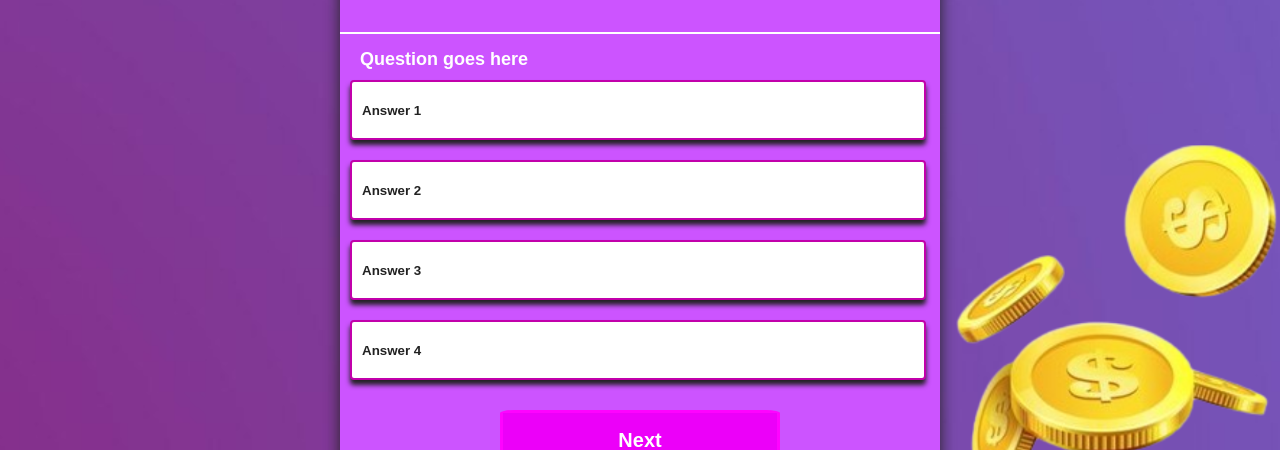
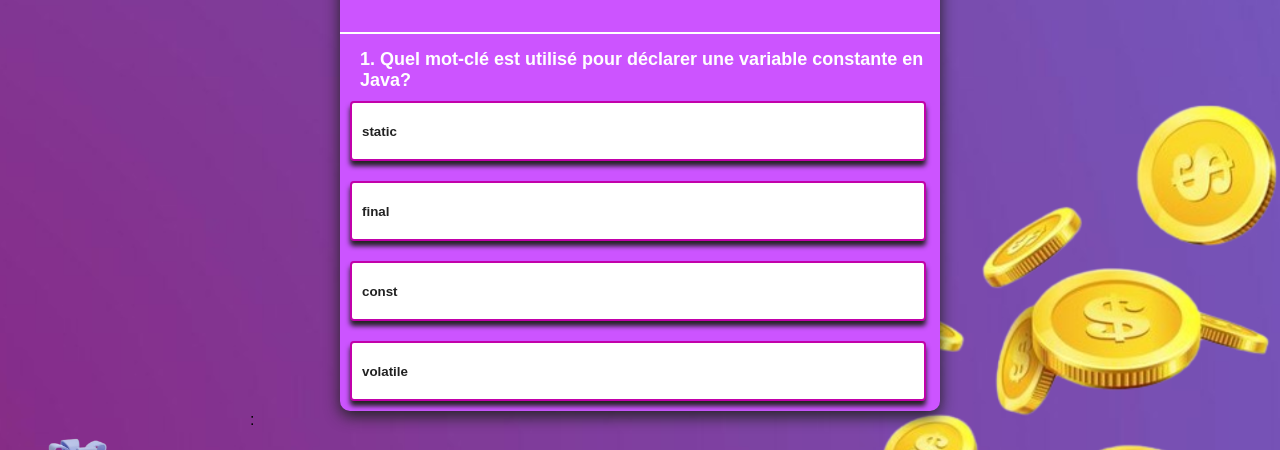
Before and after one commit to zinebzarda/Simple-Quiz-Game, a plain HTML site: page index.html in a window 1280 px wide. Shown: the part 350-800 px from the top of the page. Drawn offline with Linux system fonts and the light colour scheme.

Commit message:
add change

```diff
--- a/index.html
+++ b/index.html
@@ -21,11 +21,8 @@
         <h1>Simple Quiz</h1>
         <div class="quiz">
           <h2 id="question">Question goes here</h2>
-          <div class="answer">
-            <button class="btn">Answer 1</button>
-            <button class="btn">Answer 2</button>
-            <button class="btn">Answer 3</button>
-            <button class="btn">Answer 4</button>
+          <div id="answer">
+
           </div>
           <button id="next">Next</button>
         </div>
--- a/script.js
+++ b/script.js
@@ -1,43 +1,43 @@
 const questions = [
   {
-    question: "aaaaaaaaaa",
+    question: "Quel mot-clé est utilisé pour déclarer une variable constante en Java?",
     answers: [
-      { text: "bbb", correct: false },
-      { text: "bbb", correct: true },
-      { text: "bbb", correct: false },
-      { text: "bbb", correct: false },
+      { text: "static", correct: false },
+      { text: "final", correct: true },
+      { text: "const", correct: false },
+      { text: "volatile", correct: false },
     ],
   },
   {
-    question: "aaaaaaaaaa",
+    question: "Quelle interface est utilisée pour trier les éléments dans un tableau en Java?",
     answers: [
-      { text: "bbb", correct: false },
-      { text: "bbb", correct: true },
-      { text: "bbb", correct: false },
-      { text: "bbb", correct: false },
+      { text: "Sorter", correct: false },
+      { text: "Sortable", correct: false },
+      { text: "Comparable", correct: false },
+      { text: "Comparator", correct: true },
     ],
   },
   {
-    question: "aaaaaaaaaa",
+    question: "Quelle est la taille de base d'un type de données int en Java?",
     answers: [
-      { text: "bbb", correct: false },
-      { text: "bbb", correct: true },
-      { text: "bbb", correct: false },
-      { text: "bbb", correct: false },
+      { text: " 4 bits", correct: false },
+      { text: "8 bits", correct: false },
+      { text: "16 bits", correct: false },
+      { text: " 32 bits", correct: true },
     ],
   },
   {
-    question: "aaaaaaaaaa",
+    question: "Quelle méthode est utilisée pour démarrer l'exécution d'un thread en Java?",
     answers: [
-      { text: "bbb", correct: false },
-      { text: "bbb", correct: true },
-      { text: "bbb", correct: false },
-      { text: "bbb", correct: false },
+      { text: "start()", correct: true },
+      { text: "run()", correct: false },
+      { text: "execute()", correct: false },
+      { text: "begin()", correct: false },
     ],
   },
 ];
 const question = document.getElementById("question");
-const answer = document.getElementById("answer");
+const answerButtons = document.getElementById("answer");
 const next = document.getElementById("next");
 
 let QuestionIndex =0;
@@ -47,10 +47,49 @@ function startQuiz(){
      QuestionIndex =0;
      score =0;
      next.innerHTML = "Next";
-     Question();
+     showQuestion();
 }
+function showQuestion(){
+    resetNext() ;
+    let Quest = questions[QuestionIndex];
+    let questionNo = QuestionIndex + 1;
+    question.innerHTML = questionNo + ". " + Quest.
+    question;
 
-function Question(){
-    let Quest = questions[QuestionIndex];
-    let
+    Quest.answers.forEach(answer => {
+        const button = document.createElement("button");
+        button.innerHTML = answer.text;
+        button.classList.add("btn");
+        answerButtons.appendChild(button);
+        if(answer.correct){
+            button.dataset.correct = answer.correct;
+        }
+        button.addEventListener("click", selectAnswer)
+    });
+
+ function resetNext(){
+    next.style.display = "none";
+    while(answerButtons.firstChild){
+        answerButtons.removeChild(answerButtons.firstChild);
+
+    }
+ }
+ function selectAnswer(e){
+    const selectedBtn = e.target;
+    //console.log(selectedBtn.dataset);
+    const isCorrect = selectedBtn.dataset.correct === "true";
+    if(isCorrect){
+        selectedBtn.classList.add("correct");
+    }else{
+        selectedBtn.classList.add("incorrect");
+    }
+    Array.from(answerButtons.children).forEach(button => {
+        if(button.dataset.correct === "true"){
+            button.classList.add("correct");
+        }
+        button.disabled = true;
+    });
+    next.style.display = "block";
+ }
 }
+startQuiz();
--- a/style.css
+++ b/style.css
@@ -67,8 +67,12 @@ section > .app {
   transition: all 0.3s;
   box-shadow: #222 0px 5px 5px;
 }
-.btn:hover {
-  background-color: #ff03ff;
+.btn:hover:not([disabled]){
+  background: #ff03ff;
+  color: #fff;
+}
+.btn:disabled{
+    cursor: no-drop;
 }
 #next {
   background-color: #ec00f9;
@@ -90,3 +94,10 @@ section > .app {
 .money{
     margin-right: 200px;
 }
+.correct{
+    background-color: aquamarine;
+
+}
+.incorrect{
+    background: rgb(254, 127, 127);
+}
```
